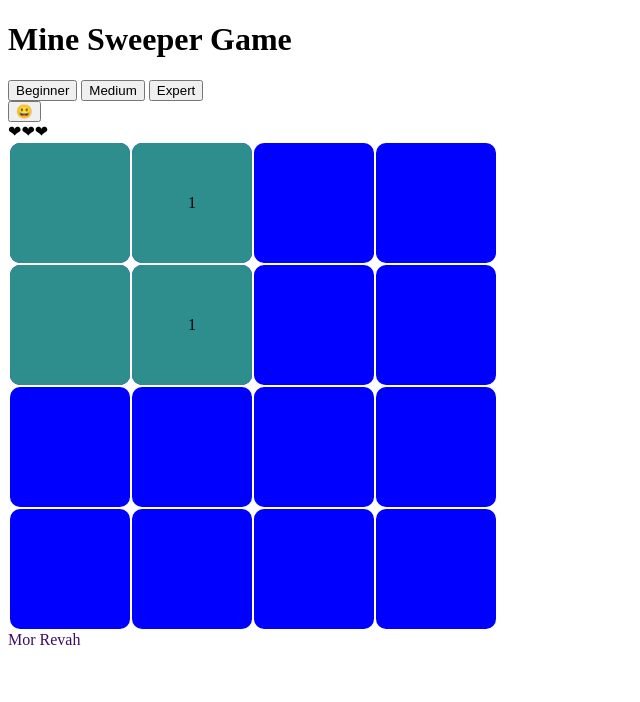
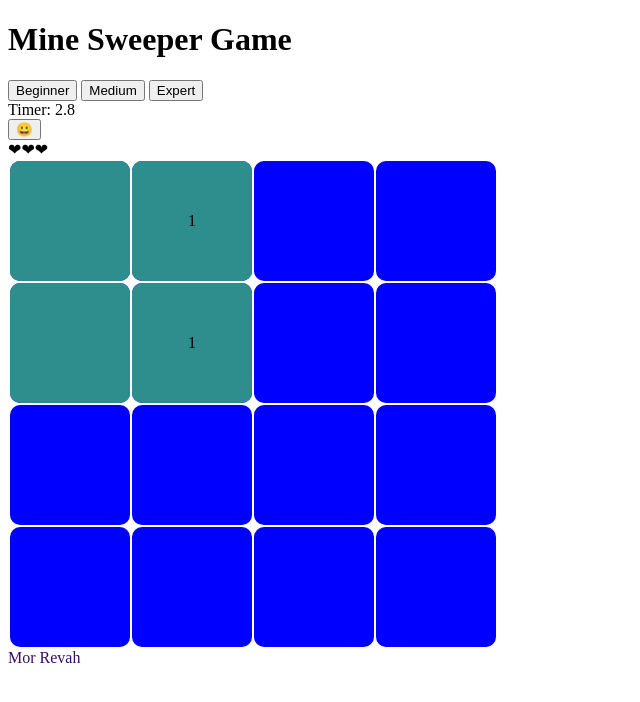
Before and after one commit to morrevah10/minesweeper_game, a plain HTML site: page index.html in a window 1280 px wide. Both pictures are taken after a click on the element 70 px from the left and 202 px from the top of the page. Shown: the whole page, without its empty margins (0-640 px from the left). Drawn offline with Linux system fonts and the light colour scheme.

Commit message:
Add files via upload

```diff
--- a/index.html
+++ b/index.html
@@ -23,6 +23,8 @@
             <button onclick="chooseDifficulty(12,30)">Expert</button>
 
         </div>
+
+        <div class="timer">Timer: <span></span></div>
 
 
         <div class="resat">
--- a/js/main.js
+++ b/js/main.js
@@ -25,6 +25,7 @@ var gLivesNum =3;
 function initGame() {
   chooseDifficulty(gLevel.SIZE, gLevel.MINES);
   livesCounter()
+  clearInterval(gIntervalId)
 }
 
 function chooseDifficulty(size, numOfMines) {
@@ -76,17 +77,14 @@ function setMinesAroundCount(gBoard) {
 }
 
 function cellClicked(elCell, i, j) {
+
   // console.log(gGame.shownCount);
   if (gGame.shownCount === 0) {
     randomMine(gLevel);
     setMinesAroundCount(gBoard);
+    startTimer()
   } //first not a mine
 
-  if(gLivesNum===0) {
-    gGame.isOn=false
-    var elEndGame = document.querySelector(".resat");
-    elEndGame.innerHTML = `<button onclick="startGame()">🤯</button>`;
-  }
 
 
   if(gGame.isOn){
@@ -104,6 +102,11 @@ function cellClicked(elCell, i, j) {
     elclickedMine.innerHTML = `<button onclick="startGame()">😫</button>`;
     gLivesNum--
     livesCounter()
+    if(gLivesNum<1) {
+      gGame.isOn=false
+      var elEndGame = document.querySelector(".resat");
+      elEndGame.innerHTML = `<button onclick="startGame()">🤯</button>`;
+    }
     //gGame.isOn=false
   }
   //console.log(cell.minesAroundCount);
@@ -129,6 +132,7 @@ function randomMine(gLevel) {
 function startGame() {
   gBoard = buildBoard();
   renderBoard(gBoard);
+  clearInterval(gIntervalId)
   // randomMine(gLevel);
   // setMinesAroundCount(gBoard);
   gGame = {
@@ -143,6 +147,7 @@ function startGame() {
   var elStartGame = document.querySelector(".resat");
   elStartGame.innerHTML = `<button onclick="startGame()">😀</button>`;
   livesCounter()
+
 }
 
 function cellMarked(elCell, indexI, indexJ) {
@@ -210,6 +215,8 @@ function checkGameOver(gBoard) {
 function gameOver() {
   gGame.isOn = false;
   gLivesNum =3
+  clearInterval(gIntervalId)
+
 }
 
 
--- a/js/utils.js
+++ b/js/utils.js
@@ -1,5 +1,6 @@
 'use strict'
-
+var gStartTime
+var gIntervalId
 
 function countNeighbors(gBoard, cellI, cellJ) {
     var count = 0;
@@ -25,3 +26,20 @@ function renderCell(location, value) {
   var elCell = document.querySelector(`.cell-${location.i}-${location.j}`);
   elCell.innerHTML = value;
 }
+
+
+
+function startTimer() {
+  gStartTime = Date.now()
+  gIntervalId = setInterval(updateTime, 80)
+}
+
+
+function updateTime() {
+  var now = Date.now()
+  var diff = now - gStartTime
+  gGame.secsPassed = diff /1000
+  var elTimerSpan = document.querySelector('.timer span')
+  elTimerSpan.innerText = gGame.secsPassed
+
+}
```
